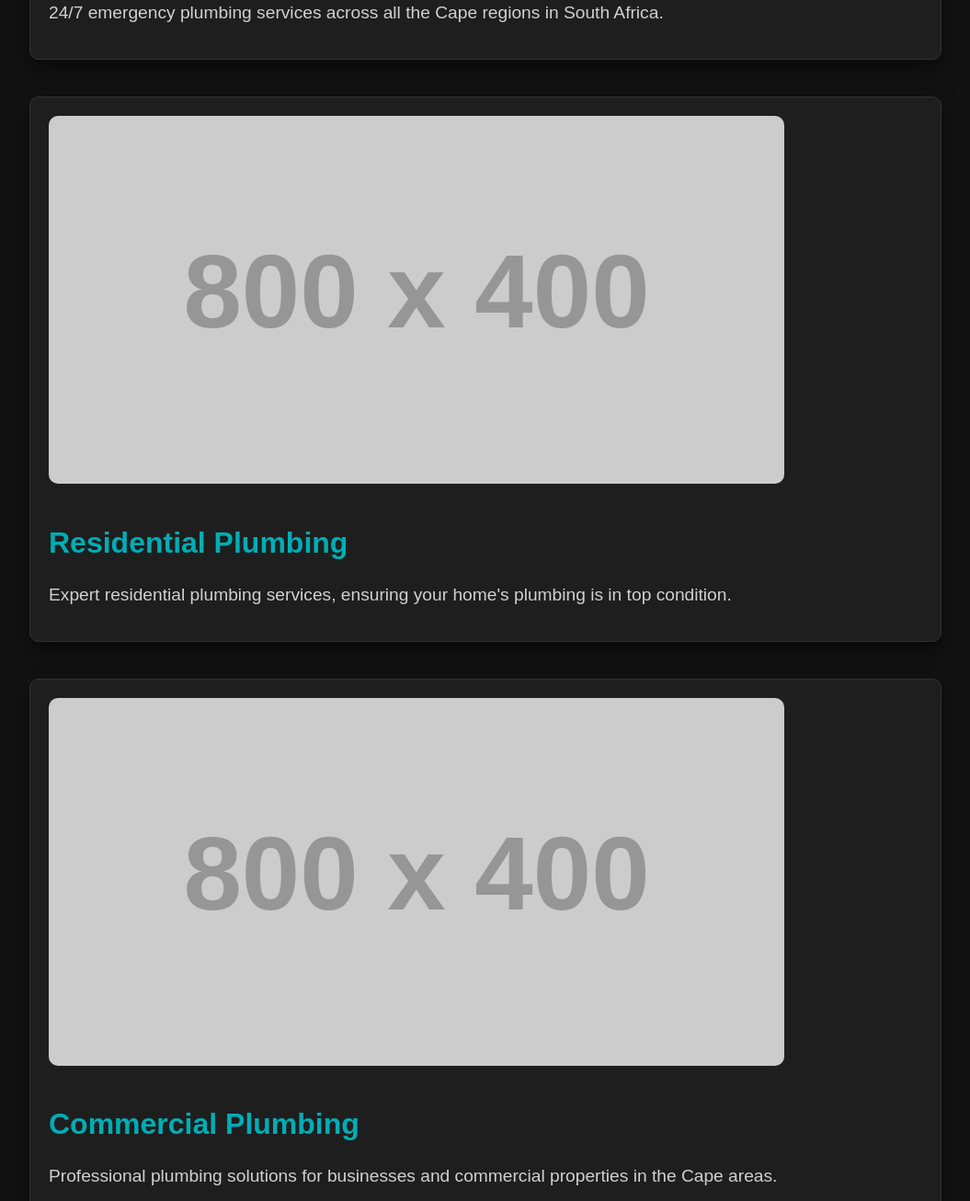
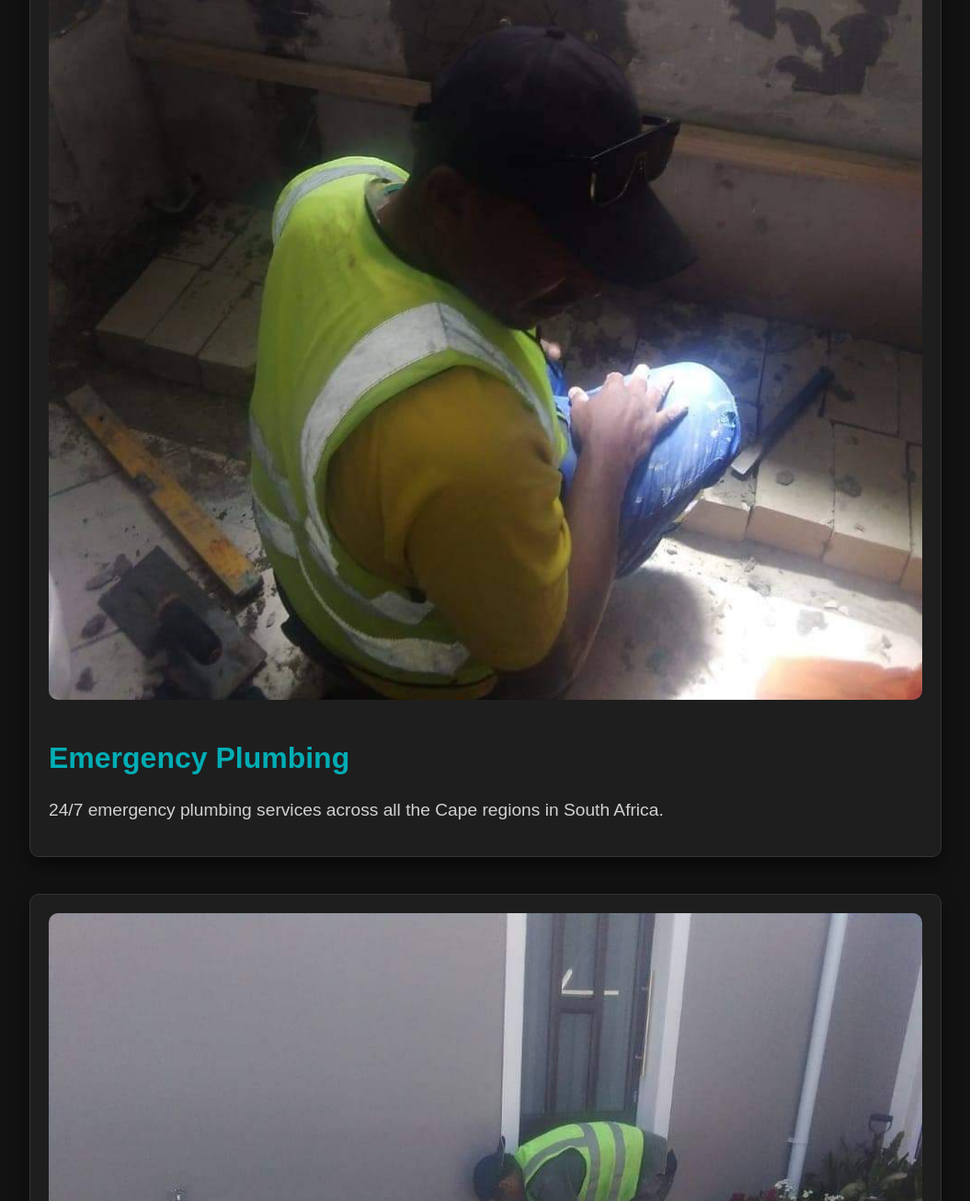
Before and after one commit to Wepoi/AllCape, a plain HTML site: page index.html in a window 1280 px wide. Shown: the part 674-1980 px from the top of the page at 92% size, without its empty margins (112-1167 px from the left). Drawn offline with Linux system fonts and the light colour scheme; placeholder pictures from the web are drawn by us.

Commit message:
Update index.html

```diff
--- a/index.html
+++ b/index.html
@@ -123,17 +123,17 @@
     <h1>All Cape Plumbers</h1>
     <div class="container">
         <div class="item">
-            <img src="https://via.placeholder.com/800x400" alt="Plumbing Service 1">
+            <img src="emrg.jpg" alt="Plumbing Service 1">
             <h2>Emergency Plumbing</h2>
             <p>24/7 emergency plumbing services across all the Cape regions in South Africa.</p>
         </div>
         <div class="item">
-            <img src="https://via.placeholder.com/800x400" alt="Plumbing Service 2">
+            <img src="res.jpg" alt="Plumbing Service 2">
             <h2>Residential Plumbing</h2>
             <p>Expert residential plumbing services, ensuring your home's plumbing is in top condition.</p>
         </div>
         <div class="item">
-            <img src="https://via.placeholder.com/800x400" alt="Plumbing Service 3">
+            <img src="com.jpg" alt="Plumbing Service 3">
             <h2>Commercial Plumbing</h2>
             <p>Professional plumbing solutions for businesses and commercial properties in the Cape areas.</p>
         </div>
```
